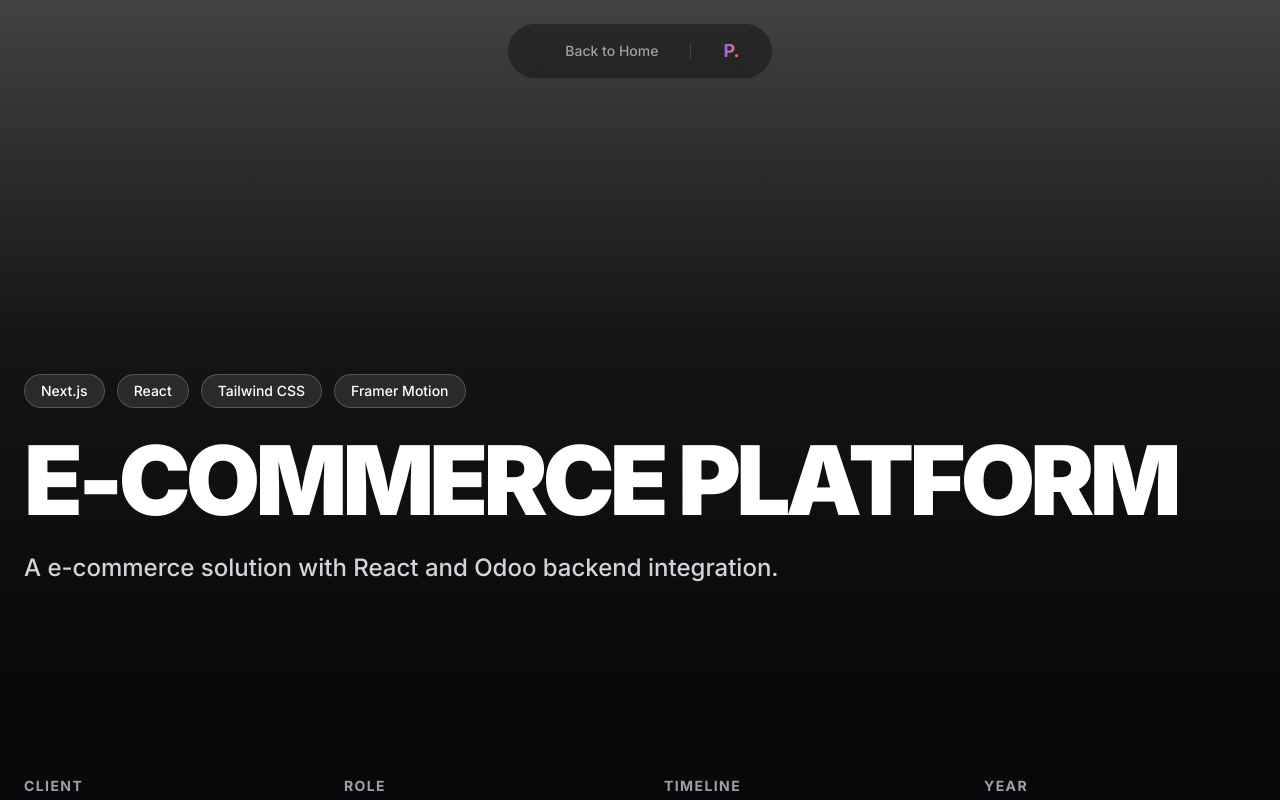
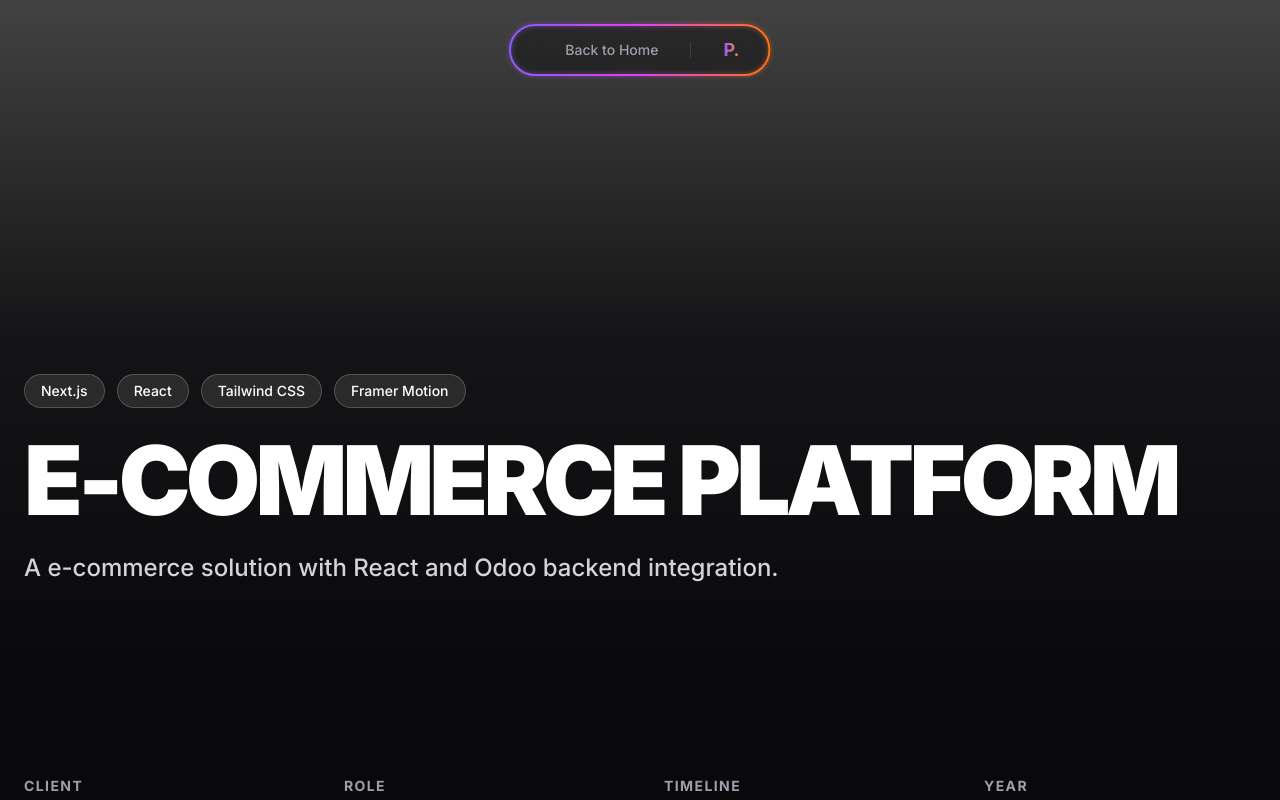
Before and after one commit to ko-htet-myat/portfolio, a Next.js app: page /projects/1 in a window 1280 px wide. Shown: the top 800 px of the page. Built offline with nearby package versions, Linux system fonts and the light colour scheme; no server answers; some icons are missing.

Commit message:
feat: add nav scroll trigger animation

```diff
--- /dev/null
+++ b/components/nav-scroll-border.tsx
@@ -0,0 +1,143 @@
+"use client";
+
+import { useEffect, useId, useRef, useState } from "react";
+import { motion, useScroll, useTransform } from "motion/react";
+
+interface NavScrollBorderProps {
+  containerRef?: React.RefObject<HTMLElement | null>;
+  scrolled?: boolean;
+  strokeWidth?: number;
+  className?: string;
+}
+
+export function NavScrollBorder({
+  containerRef,
+  scrolled = false,
+  strokeWidth = 2,
+  className = "",
+}: NavScrollBorderProps) {
+  const svgRef = useRef<SVGSVGElement>(null);
+  const rawId = useId();
+  const gradientId = `nav-scroll-grad-${rawId.replace(/:/g, "")}`;
+
+  const [dimensions, setDimensions] = useState<{ width: number; height: number }>({
+    width: 0,
+    height: 0,
+  });
+
+  const { scrollYProgress } = useScroll();
+
+  // Smoothly fade in as soon as scroll starts to prevent an isolated dot at 0 scroll
+  const borderOpacity = useTransform(scrollYProgress, [0, 0.005], [0, 1]);
+  const glowOpacity = useTransform(scrollYProgress, [0, 0.005, 1], [0, 0.35, 0.35]);
+
+  useEffect(() => {
+    const element =
+      containerRef?.current || (svgRef.current?.parentElement as HTMLElement | null);
+    if (!element) return;
+
+    const measure = () => {
+      const rect = element.getBoundingClientRect();
+      setDimensions({
+        width: rect.width,
+        height: rect.height,
+      });
+    };
+
+    measure();
+
+    const resizeObserver = new ResizeObserver(() => {
+      measure();
+    });
+
+    resizeObserver.observe(element);
+    window.addEventListener("resize", measure);
+
+    return () => {
+      resizeObserver.disconnect();
+      window.removeEventListener("resize", measure);
+    };
+  }, [containerRef]);
+
+  const { width, height } = dimensions;
+
+  // Offset by half strokeWidth so the stroke is centered on the border bounds
+  const inset = strokeWidth / 2;
+  const w = Math.max(0, width - strokeWidth);
+  const h = Math.max(0, height - strokeWidth);
+  const r = Math.min(w / 2, h / 2);
+
+  const x0 = inset;
+  const y0 = inset;
+  const x1 = inset + w;
+  const y1 = inset + h;
+
+  // Clockwise rounded pill path starting at top-left curve:
+  // Top edge (L -> R) -> Right cap -> Bottom edge (R -> L) -> Left cap -> Close
+  const pathData =
+    width > 0 && height > 0
+      ? `M ${x0 + r} ${y0} L ${x1 - r} ${y0} A ${r} ${r} 0 0 1 ${x1} ${y0 + r} L ${x1} ${y1 - r} A ${r} ${r} 0 0 1 ${x1 - r} ${y1} L ${x0 + r} ${y1} A ${r} ${r} 0 0 1 ${x0} ${y1 - r} L ${x0} ${y0 + r} A ${r} ${r} 0 0 1 ${x0 + r} ${y0} Z`
+      : "";
+
+  return (
+    <svg
+      ref={svgRef}
+      viewBox={width > 0 && height > 0 ? `0 0 ${width} ${height}` : undefined}
+      className={`absolute inset-0 w-full h-full pointer-events-none rounded-full overflow-visible z-10 ${className}`}
+      aria-hidden="true"
+    >
+      <defs>
+        {/* Brand palette gradient: violet-500 -> fuchsia-500 -> orange-500 */}
+        <linearGradient id={gradientId} x1="0%" y1="0%" x2="100%" y2="0%">
+          <stop offset="0%" stopColor="#8b5cf6" />
+          <stop offset="50%" stopColor="#d946ef" />
+          <stop offset="100%" stopColor="#f97316" />
+        </linearGradient>
+      </defs>
+
+      {pathData && (
+        <>
+          {/* Base track border */}
+          <path
+            d={pathData}
+            fill="none"
+            stroke="currentColor"
+            strokeWidth={strokeWidth}
+            className={`transition-colors duration-500 ${
+              scrolled
+                ? "text-zinc-200/60 dark:text-zinc-800/80"
+                : "text-zinc-200/20 dark:text-zinc-800/30"
+            }`}
+          />
+
+          {/* Ambient soft glow layer */}
+          <motion.path
+            d={pathData}
+            fill="none"
+            stroke={`url(#${gradientId})`}
+            strokeWidth={strokeWidth + 2}
+            strokeLinecap="round"
+            className="blur-[2px]"
+            style={{
+              pathLength: scrollYProgress,
+              opacity: glowOpacity,
+            }}
+          />
+
+          {/* Screen scroll progress gradient border */}
+          <motion.path
+            d={pathData}
+            fill="none"
+            stroke={`url(#${gradientId})`}
+            strokeWidth={strokeWidth}
+            strokeLinecap="round"
+            style={{
+              pathLength: scrollYProgress,
+              opacity: borderOpacity,
+            }}
+          />
+        </>
+      )}
+    </svg>
+  );
+}
--- a/components/navbar.tsx
+++ b/components/navbar.tsx
@@ -7,6 +7,7 @@ import { HugeiconsIcon } from "@hugeicons/react";
 import { motion, AnimatePresence } from "motion/react";
 import { useEffect, useState } from "react";
 import Link from "next/link";
+import { NavScrollBorder } from "./nav-scroll-border";
 
 export function Navbar() {
   const { setTheme, resolvedTheme } = useTheme();
@@ -63,12 +64,14 @@ export function Navbar() {
         initial={{ y: -100, opacity: 0 }}
         animate={{ y: 0, opacity: 1 }}
         transition={{ duration: 0.6, ease: [0.22, 1, 0.36, 1] }}
-        className={`pointer-events-auto relative min-w-full md:min-w-0 z-50 flex items-center justify-between gap-4 px-4 py-2 md:px-6 md:py-3 rounded-full border transition-all duration-500 ${
+        className={`pointer-events-auto relative min-w-full md:min-w-0 z-50 flex items-center justify-between gap-4 px-4 py-2 md:px-6 md:py-3 rounded-full transition-all duration-500 ${
           scrolled
-            ? "bg-white/70 dark:bg-zinc-900/70 backdrop-blur-xl border-zinc-200/50 dark:border-zinc-800/50 shadow-lg shadow-black/5"
-            : "bg-white/40 dark:bg-zinc-950/40 backdrop-blur-md border-transparent"
+            ? "bg-white/70 dark:bg-zinc-900/70 backdrop-blur-xl shadow-lg shadow-black/5"
+            : "bg-white/40 dark:bg-zinc-950/40 backdrop-blur-md"
         }`}
       >
+        {/* Scroll-triggered animated gradient border */}
+        <NavScrollBorder scrolled={scrolled} />
         {/* Logo */}
         <Link href="/#home" className="text-lg font-bold tracking-tighter mr-4">
           <span className="bg-clip-text text-transparent bg-linear-to-r from-violet-500 to-orange-500">
--- a/components/project-navbar.tsx
+++ b/components/project-navbar.tsx
@@ -5,6 +5,7 @@ import { HugeiconsIcon } from "@hugeicons/react";
 import { motion } from "motion/react";
 import { useEffect, useState } from "react";
 import Link from "next/link";
+import { NavScrollBorder } from "./nav-scroll-border";
 
 export function ProjectNavbar() {
   const [scrolled, setScrolled] = useState(false);
@@ -23,12 +24,13 @@ export function ProjectNavbar() {
         initial={{ y: -100, opacity: 0 }}
         animate={{ y: 0, opacity: 1 }}
         transition={{ duration: 0.6, ease: [0.22, 1, 0.36, 1] }}
-        className={`pointer-events-auto relative z-50 flex items-center justify-between gap-6 px-4 py-2 md:px-6 md:py-3 rounded-full border transition-all duration-500 ${
+        className={`pointer-events-auto relative z-50 flex items-center justify-between gap-6 px-4 py-2 md:px-6 md:py-3 rounded-full transition-all duration-500 ${
           scrolled
-            ? "bg-white/70 dark:bg-zinc-900/70 backdrop-blur-xl border-zinc-200/50 dark:border-zinc-800/50 shadow-lg shadow-black/5"
-            : "bg-white/40 dark:bg-zinc-950/40 backdrop-blur-md border-transparent"
+            ? "bg-white/70 dark:bg-zinc-900/70 backdrop-blur-xl shadow-lg shadow-black/5"
+            : "bg-white/40 dark:bg-zinc-950/40 backdrop-blur-md"
         }`}
       >
+        <NavScrollBorder scrolled={scrolled} />
         <Link
           href="/#projects"
           className="group flex items-center gap-2 text-sm font-medium text-zinc-600 dark:text-zinc-400 hover:text-zinc-900 dark:hover:text-zinc-100 transition-colors pl-2"
```
